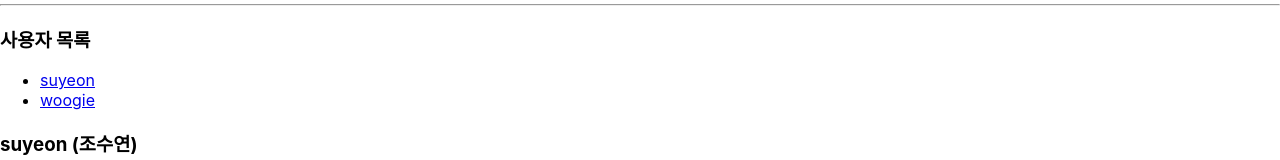
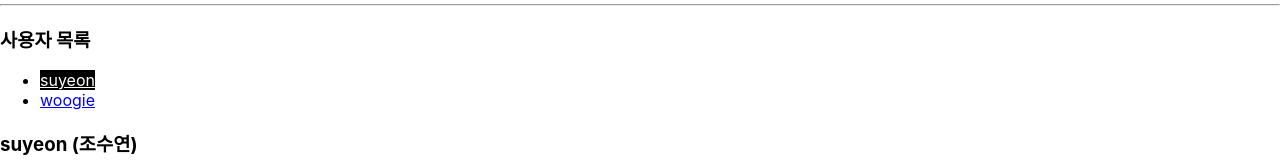
Before and after one commit to suyeon9456/fastcampus-react, a React (Create React App) app: page /profiles/suyeon in a window 1280 px wide. Shown: the part 124-284 px from the top of the page. Built offline with nearby package versions, Linux system fonts and the light colour scheme.

Commit message:
라우터 부가기능 - Switch, NaviLink, 기타...

```diff
--- a/src/App.js
+++ b/src/App.js
@@ -1,5 +1,5 @@
 import React from 'react'
-import { Route, Link } from 'react-router-dom'
+import { Route, Link, Switch } from 'react-router-dom'
 import About from './About'
 import HistorySample from './HistorySample'
 import Home from './Home'
@@ -23,10 +23,18 @@
         </li>
       </ul>
       <hr />
-      <Route path="/" component={Home} exact /> {/* exact 는 경로가 path와 완전히 일치할 때만 해당 컴포넌트를 보여준다는 의미 */}
-      <Route path="/about" component={About} />
-      <Route path="/profiles" component={Profiles} />
-      <Route path="/history" component={HistorySample} />
+      <Switch>
+        <Route path="/" component={Home} exact /> {/* exact 는 경로가 path와 완전히 일치할 때만 해당 컴포넌트를 보여준다는 의미 */}
+        <Route path="/about" component={About} />
+        <Route path="/profiles" component={Profiles} />
+        <Route path="/history" component={HistorySample} />
+        <Route render={({ location }) =>
+          <div>
+            <h2>이 페이지는 존재하지 않습니다.</h2>
+            <p>{location.pathname}</p>
+          </div>}
+        />
+      </Switch>
     </div>
   )
 }
--- a/src/Profiles.js
+++ b/src/Profiles.js
@@ -1,6 +1,6 @@
 import React from 'react'
 import Profile from './Profile'
-import { Link, Route } from 'react-router-dom'
+import { NavLink, Route } from 'react-router-dom'
 import WithRouterSample from './WithRouterSample'
 
 function Profiles () {
@@ -9,10 +9,22 @@
       <h3>사용자 목록</h3>
       <ul>
         <li>
-          <Link to="/profiles/suyeon">suyeon</Link>
+          <NavLink
+            to="/profiles/suyeon"
+            activeStyle={{ background: 'black', color: 'white' }}
+            activeClassName="active"
+            // isActive={({ match, location }) => } // true를 반환하면 스타일이 들어가고 아니면 안들어감
+          >
+            suyeon
+          </NavLink>
         </li>
         <li>
-          <Link to="/profiles/woogie">woogie</Link>
+          <NavLink
+            to="/profiles/woogie"
+            activeStyle={{ background: 'black', color: 'white' }}
+          >
+            woogie
+          </NavLink>
         </li>
       </ul>
       <Route
```
